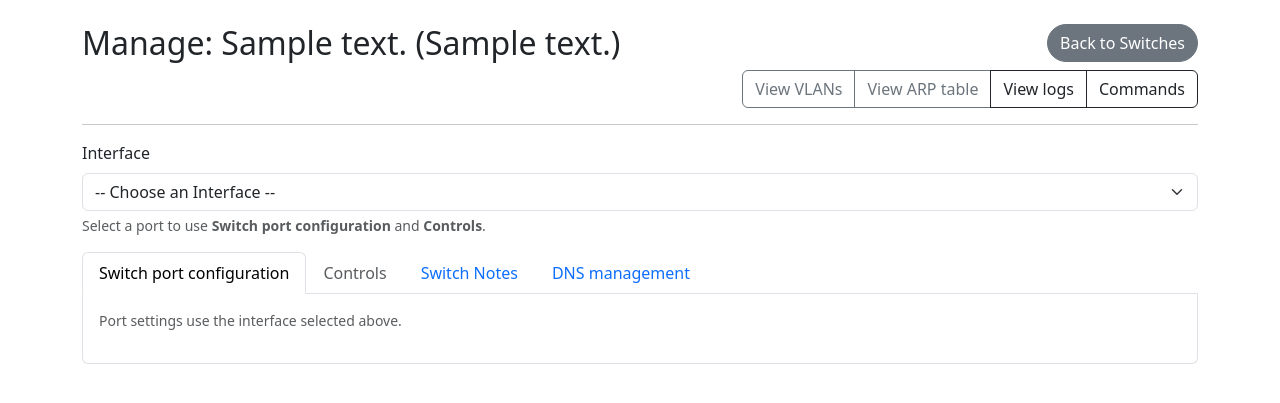
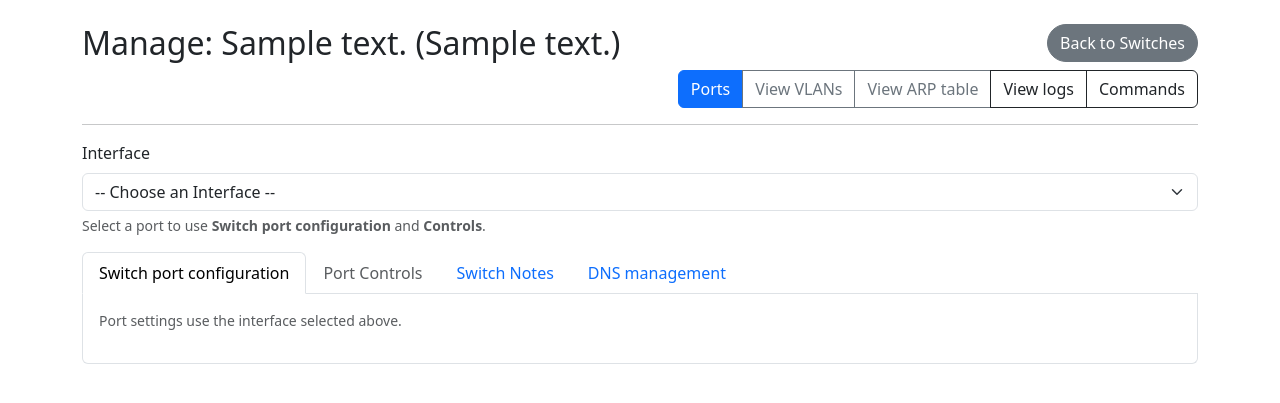
Before and after one commit to joeldavis84/switchport-management, a Flask app: template app/templates/manage_switch.html in a window 1280 px wide. Shown: the part 56-459 px from the top of the page. Run offline with Flask 3, Linux system fonts and the light colour scheme; tables that the repository leaves empty hold one stand-in row (values such as "Sample post"); the template is opened without the code that fills it: values that come from a table or form of the project are taken from there, most other values are stand-ins (such as "Sample title", 1, 10 or a date in 2020).

Commit message:
Enhance navigation in switch management templates: Add 'Ports' button to the navigation menu in switch_commands.html, switch_logs.html, vlan_detail.html, vlan_table.html, and arp_table.html for improved access to switch port management. Update button group classes for consistency across templates.

```diff
--- a/app/templates/arp_table.html
+++ b/app/templates/arp_table.html
@@ -7,7 +7,8 @@
             <a href="{{ url_for('switches.index') }}" class="btn btn-secondary rounded-pill">Back to Switches</a>
             <a href="{{ url_for('switches.manage_switch', id=switch.id) }}" class="btn btn-outline-secondary rounded-pill">Back to Manage Switch</a>
         </div>
-        <div class="btn-group" role="group" aria-label="Navigation">
+        <div class="btn-group submenu-items" role="group" aria-label="Navigation">
+            <a href="{{ url_for('switches.manage_switch', id=switch.id) }}" class="btn btn-outline-dark">Ports</a>
             <a href="{{ url_for('switches.vlan_table', id=switch.id) }}" class="btn btn-outline-secondary">View VLANs</a>
             <a href="#" class="btn btn-primary" aria-current="page">View ARP table</a>
             <a href="{{ url_for('switches.switch_logs', id=switch.id) }}" class="btn btn-outline-dark">View logs</a>
--- a/app/templates/manage_switch.html
+++ b/app/templates/manage_switch.html
@@ -30,7 +30,8 @@
     <h2 class="mb-0">Manage: {{ switch.description }} ({{ switch.ip_address }})</h2>
     <div class="d-flex flex-column align-items-end gap-2">
         <a href="{{ url_for('switches.index') }}" class="btn btn-secondary rounded-pill">Back to Switches</a>
-        <div class="btn-group" role="group" aria-label="Switch read-only views">
+        <div class="btn-group submenu-items" role="group" aria-label="Switch read-only views">
+            <a href="{{ url_for('switches.manage_switch', id=switch.id) }}" class="btn btn-primary" aria-current="page">Ports</a>
             <a href="{{ url_for('switches.vlan_table', id=switch.id) }}" class="btn btn-outline-secondary">View VLANs</a>
             <a href="{{ url_for('switches.arp_table', id=switch.id) }}" class="btn btn-outline-secondary">View ARP table</a>
             <a href="{{ url_for('switches.switch_logs', id=switch.id) }}" class="btn btn-outline-dark">View logs</a>
@@ -71,7 +72,7 @@
         <button class="nav-link active{% if data.hash %} disabled{% endif %}" id="manage-config-tab" data-bs-toggle="tab" data-bs-target="#manageConfigPane" type="button" role="tab" aria-controls="manageConfigPane" aria-selected="true"{% if data.hash %} disabled aria-disabled="true"{% endif %}>Switch port configuration</button>
     </li>
     <li class="nav-item" role="presentation">
-        <button class="nav-link{% if data.hash %} disabled{% endif %}" id="manage-controls-tab" data-bs-toggle="tab" data-bs-target="#manageControlsPane" type="button" role="tab" aria-controls="manageControlsPane" aria-selected="false"{% if data.hash %} disabled aria-disabled="true"{% endif %}>Controls</button>
+        <button class="nav-link{% if data.hash %} disabled{% endif %}" id="manage-controls-tab" data-bs-toggle="tab" data-bs-target="#manageControlsPane" type="button" role="tab" aria-controls="manageControlsPane" aria-selected="false"{% if data.hash %} disabled aria-disabled="true"{% endif %}>Port Controls</button>
     </li>
     <li class="nav-item" role="presentation">
         <button class="nav-link" id="manage-notes-tab" data-bs-toggle="tab" data-bs-target="#manageNotesPane" type="button" role="tab" aria-controls="manageNotesPane" aria-selected="false">Switch Notes</button>
@@ -172,6 +173,7 @@
         </form>
     </div>
     <div class="tab-pane fade" id="manageDnsPane" role="tabpanel" aria-labelledby="manage-dns-tab" tabindex="0">
+        <h3 class="h3">Global DNS Configuration</h3>
         <p class="text-muted small">Configure global DNS for the default (non-VRF) context using <code>ip name-server vrf default …</code> and <code>ip domain-list …</code>. This tab never uses the interface selector or port forms. Applying replaces existing global name servers and domain search entries read from the switch, commits with <code>write memory</code>, and appends verification output below.</p>
         <div id="dnsLoadError" class="alert alert-warning d-none mb-3" role="alert"></div>
         <form id="dnsGlobalForm" class="mb-4">
@@ -192,7 +194,7 @@
         <pre id="dnsCliOutputPre" class="border rounded p-3 small mb-0 bg-body-secondary text-body" style="white-space: pre-wrap; max-height: 45vh; overflow: auto;">Open this tab to load current DNS from the switch. After you apply, configuration and verification output appears here.</pre>
 
         <hr class="my-4">
-        <h3 class="h6">Test DNS resolution</h3>
+        <h3 class="h3">Test DNS resolution</h3>
         <p class="text-muted small">Runs on the switch as <code>bash getent hosts …</code> (libc NSS/DNS). Uses only the name below—not the interface selector or the apply form fields.</p>
         <form id="dnsGetentForm" class="mb-3">
             <div class="row g-3 align-items-end flex-wrap">
@@ -202,7 +204,7 @@
                     <div class="invalid-feedback" id="dnsGetentHostFeedback">Enter a valid hostname, FQDN, or IP address.</div>
                 </div>
                 <div class="col-auto">
-                    <button type="submit" class="btn btn-outline-primary" id="dnsGetentSubmitBtn">Run getent hosts</button>
+                    <button type="submit" class="btn btn-outline-primary" id="dnsGetentSubmitBtn">Resolve</button>
                 </div>
             </div>
         </form>
--- a/app/templates/switch_commands.html
+++ b/app/templates/switch_commands.html
@@ -8,7 +8,8 @@
             <a href="{{ url_for('switches.index') }}" class="btn btn-secondary rounded-pill">Back to Switches</a>
             <a href="{{ url_for('switches.manage_switch', id=switch.id) }}" class="btn btn-outline-secondary rounded-pill">Back to Manage Switch</a>
         </div>
-        <div class="btn-group" role="group" aria-label="Navigation">
+        <div class="btn-group submenu-items" role="group" aria-label="Navigation">
+            <a href="{{ url_for('switches.manage_switch', id=switch.id) }}" class="btn btn-outline-dark">Ports</a>
             <a href="{{ url_for('switches.vlan_table', id=switch.id) }}" class="btn btn-outline-secondary">View VLANs</a>
             <a href="{{ url_for('switches.arp_table', id=switch.id) }}" class="btn btn-outline-secondary">View ARP table</a>
             <a href="{{ url_for('switches.switch_logs', id=switch.id) }}" class="btn btn-outline-dark">View logs</a>
--- a/app/templates/switch_logs.html
+++ b/app/templates/switch_logs.html
@@ -16,7 +16,8 @@
             <a href="{{ url_for('switches.index') }}" class="btn btn-secondary rounded-pill">Back to Switches</a>
             <a href="{{ url_for('switches.manage_switch', id=switch.id) }}" class="btn btn-outline-secondary rounded-pill">Back to Manage Switch</a>
         </div>
-        <div class="btn-group" role="group" aria-label="Navigation">
+        <div class="btn-group submenu-items" role="group" aria-label="Navigation">
+            <a href="{{ url_for('switches.manage_switch', id=switch.id) }}" class="btn btn-outline-dark">Ports</a>
             <a href="{{ url_for('switches.vlan_table', id=switch.id) }}" class="btn btn-outline-secondary">View VLANs</a>
             <a href="{{ url_for('switches.arp_table', id=switch.id) }}" class="btn btn-outline-secondary">View ARP table</a>
             <a href="{{ url_for('switches.switch_logs', id=switch.id) }}" class="btn btn-primary" aria-current="page">View logs</a>
--- a/app/templates/vlan_detail.html
+++ b/app/templates/vlan_detail.html
@@ -26,7 +26,8 @@
             <a href="{{ url_for('switches.index') }}" class="btn btn-secondary rounded-pill">Back to Switches</a>
             <a href="{{ url_for('switches.manage_switch', id=switch.id) }}" class="btn btn-outline-secondary rounded-pill">Back to Manage Switch</a>
         </div>
-        <div class="btn-group" role="group" aria-label="Navigation">
+        <div class="btn-group submenu-items" role="group" aria-label="Navigation">
+            <a href="{{ url_for('switches.manage_switch', id=switch.id) }}" class="btn btn-outline-dark">Ports</a>
             <a href="{{ url_for('switches.vlan_table', id=switch.id) }}" class="btn btn-secondary">All VLANs</a>
             <a href="{{ url_for('switches.arp_table', id=switch.id) }}" class="btn btn-outline-secondary">View ARP table</a>
             <a href="{{ url_for('switches.switch_logs', id=switch.id) }}" class="btn btn-outline-dark">View logs</a>
--- a/app/templates/vlan_table.html
+++ b/app/templates/vlan_table.html
@@ -7,7 +7,8 @@
             <a href="{{ url_for('switches.index') }}" class="btn btn-secondary rounded-pill">Back to Switches</a>
             <a href="{{ url_for('switches.manage_switch', id=switch.id) }}" class="btn btn-outline-secondary rounded-pill">Back to Manage Switch</a>
         </div>
-        <div class="btn-group" role="group" aria-label="Navigation">
+        <div class="btn-group submenu-items" role="group" aria-label="Navigation">
+            <a href="{{ url_for('switches.manage_switch', id=switch.id) }}" class="btn btn-outline-dark">Ports</a>
             <a href="#" class="btn btn-primary" aria-current="page">View VLANs</a>
             <a href="{{ url_for('switches.arp_table', id=switch.id) }}" class="btn btn-outline-secondary">View ARP table</a>
             <a href="{{ url_for('switches.switch_logs', id=switch.id) }}" class="btn btn-outline-dark">View logs</a>
```
